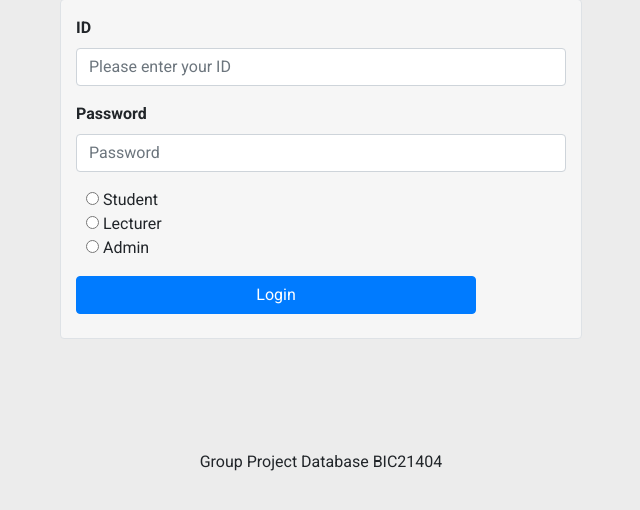
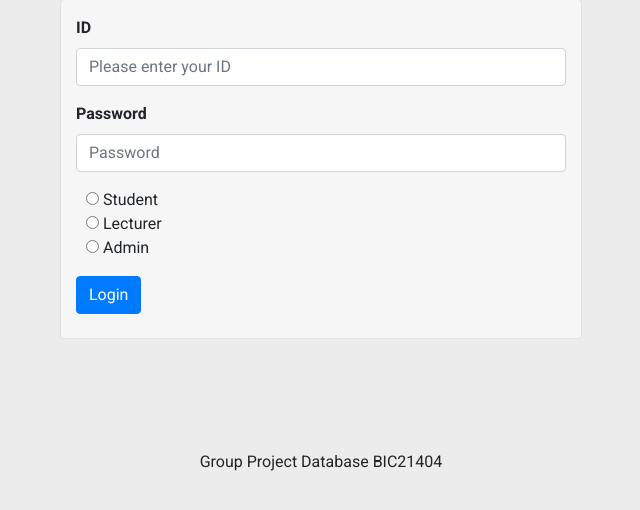
Before and after one commit to sydkif/db-project, a PHP site: page /index.php in a window 1280 px wide. Shown: the part 223-733 px from the top of the page, without its empty margins (319-959 px from the left). Run offline with PHP 8.4, Linux system fonts and the light colour scheme.

Commit message:
Update style.css
stupid lupa nak delete

```diff
--- a/css/style.css
+++ b/css/style.css
@@ -18,11 +18,6 @@ body {
 }
 
 
-button {
-    width: 400px;
-}
-
-
 tr #id {
     white-space: nowrap;
     width      : 10%;
```
